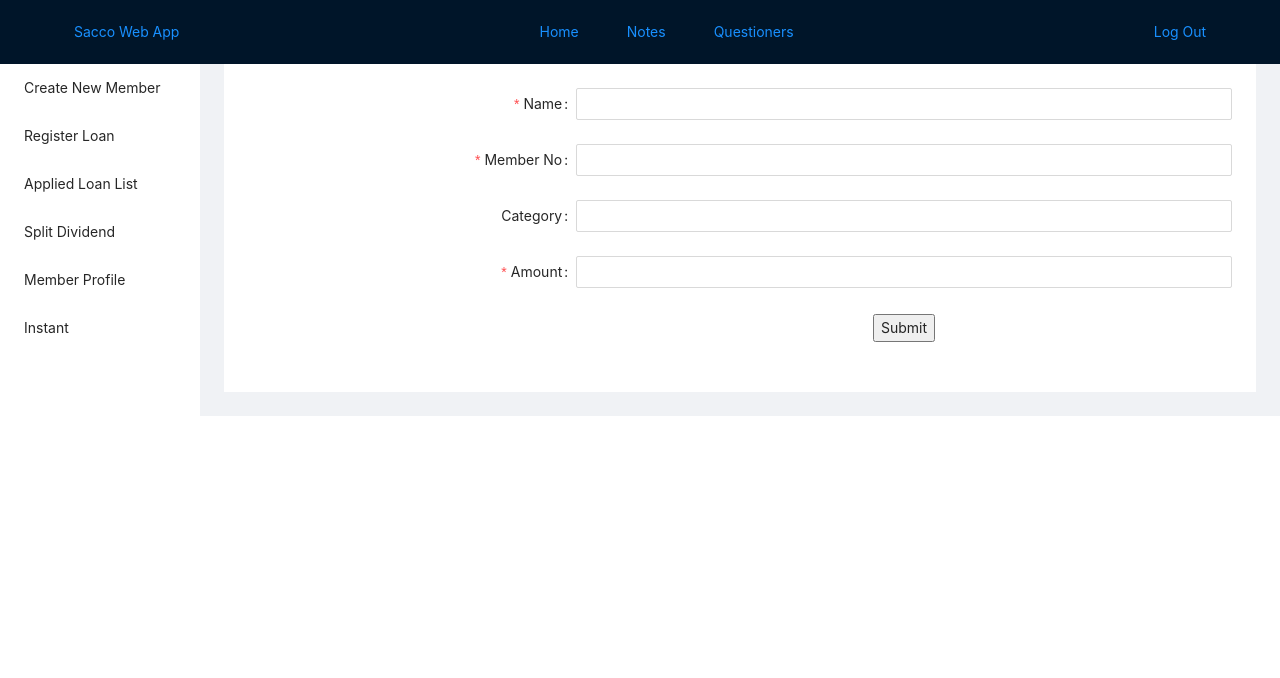
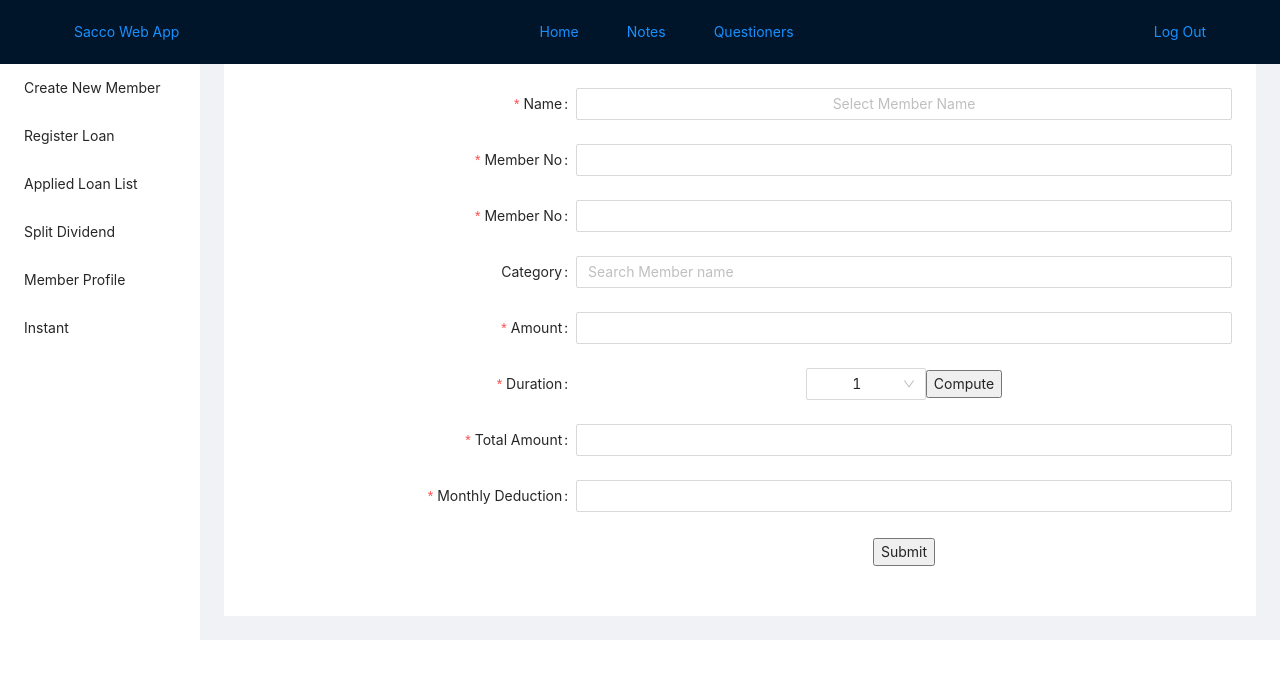
Before and after one commit to mbuguamary/Sacco-App, a React (Create React App) app: page /app/AddLoanForm in a window 1280 px wide. Shown: the top 678 px of the page. Built offline with nearby package versions, Linux system fonts and the light colour scheme.

Commit message:
added new columns

```diff
--- a/src/Components/Loans/AddLoanForm.js
+++ b/src/Components/Loans/AddLoanForm.js
@@ -1,6 +1,9 @@
-import { Form, Input, InputNumber } from 'antd';
+import { Form, Input, InputNumber,Spin, Select, Space,AutoComplete} from 'antd';
 import { useState } from 'react';
 import React from 'react';
+import debounce from 'lodash/debounce';
+import { useMemo, useRef } from 'react';
+import {FaSearch} from  "react-icons/fa";
 const layout = {
   labelCol: {
     span: 8,
@@ -9,6 +12,51 @@ const layout = {
     span: 16,
   },
 };
+
+function DebounceSelect({ fetchOptions, debounceTimeout = 800, ...props }) {
+  const [fetching, setFetching] = useState(false);
+  const [options, setOptions] = useState([]);
+  const fetchRef = useRef(0);
+  const debounceFetcher = useMemo(() => {
+    const loadOptions = (value) => {
+      fetchRef.current += 1;
+      const fetchId = fetchRef.current;
+      setOptions([]);
+      setFetching(true);
+      fetchOptions(value).then((newOptions) => {
+        if (fetchId !== fetchRef.current) {
+          // for fetch callback order
+          return;
+        }
+        setOptions(newOptions);
+        setFetching(false);
+      });
+    };
+    return debounce(loadOptions, debounceTimeout);
+  }, [fetchOptions, debounceTimeout]);
+  return (
+    <Select
+      labelInValue
+      filterOption={false}
+      onSearch={debounceFetcher}
+      notFoundContent={fetching ? <Spin size="small" /> : null}
+      {...props}
+      options={options}
+    />
+  );
+}
+async function fetchUserList(username) {
+  console.log('fetching user', username);
+  return fetch('https://randomuser.me/api/?results=5')
+    .then((response) => response.json())
+    .then((body) =>
+      body.results.map((user) => ({
+        label: `${user.name.first} ${user.name.last}`,
+        value: user.login.username,
+      })),
+    );
+}
+
 /* eslint-disable no-template-curly-in-string */
 
 const validateMessages = {
@@ -19,22 +67,43 @@ const validateMessages = {
   },
 };
 /* eslint-enable no-template-curly-in-string */
+const handleChange = (value) => {
+  console.log(`selected ${value}`);
+};
+const AddLoanForm = () => {
 
-const AddLoanForm = () => {
+  const [total,setTotal] =useState(0)
+  const [value, setValue] = useState([]);
   const onFinish = (values) => {
     console.log(values);
   };
   const [form] = Form.useForm();
-  const [formData,setFormData] = useState({});
-  const [loan,setLoan] = useState({});
-  function handleChange(e){
-    setFormData({...FormData, [e.target.name]:[e.target.value]})
+
+
+
+  const getIntrest = (e) =>{
+    e.preventDefault();
+    let currentAmount=document.querySelector('#amount').value
+    let totalInterest=0;
+    if (currentAmount<=5000){
+     totalInterest = 500;
+    }else{
+      totalInterest = parseInt(currentAmount)*0.1;
+    }
+
+     let totalAmount = parseInt(currentAmount)+totalInterest;
+     let months = document.getElementById('months').value
+     let deduction =totalAmount/parseInt(months)
+    document.querySelector('#totalamount').value=totalAmount;
+    document.querySelector('#totalded').value=deduction;
+    setTotal(totalAmount)
+    console.log(totalAmount);
   }
 
   function handleSubmit(e){
     //e.preventDefault();
     console.log(e, " is the data")
-    fetch("http://localhost:8001/loandetails",
+    fetch("http://localhost:8080/api/v1/loan",
     {
       method:'POST',
       headers: {
@@ -44,9 +113,13 @@ const AddLoanForm = () => {
       body: JSON.stringify(e)
 
     })
-    .then(res => res.json())
-    .then (data => {alert('Data submitted successfully')
-   } )
+    .then((r) => {
+      if (r.ok) {
+        alert("Registration Successfull")
+
+        // r.json().then((user) => setUser(user));
+      }
+    });
 
       form.resetFields();
 
@@ -58,7 +131,7 @@ const AddLoanForm = () => {
   return (
     <Form  form={form} {...layout} name="nest-messages" onFinish={handleSubmit} validateMessages={validateMessages} onSubmit={handleSubmit}>
       <Form.Item
-        name="member"
+        name="name"
         label="Name"
         rules={[
           {
@@ -66,10 +139,26 @@ const AddLoanForm = () => {
           },
         ]}
       >
-        <Input  onChange={handleChange} />
+       <DebounceSelect
+      mode="multiple"
+      value={value}
+      placeholder="Select Member Name"
+      fetchOptions={fetchUserList}
+      onChange={(newValue) => {
+        setValue(newValue);
+      }}
+      style={{
+        width: '100%',
+      }}
+    />
+
+
+
+
       </Form.Item>
+
       <Form.Item
-        name="memberno"
+        name="member_no"
         label="Member No"
         rules={[
           {
@@ -77,11 +166,24 @@ const AddLoanForm = () => {
           },
         ]}
       >
-        <Input  onChange={handleChange} />
+
+        <Input  />
+
+      </Form.Item>
+      <Form.Item
+        name="member_no"
+        label="Member No"
+        rules={[
+          {
+            required: true,
+          },
+        ]}
+      >
+        <Input   />
       </Form.Item>
 
       <Form.Item name="category" label="Category">
-        <Input  onChange={handleChange}/>
+        <Input placeholder='Search Member name' />
       </Form.Item>
       <Form.Item
         name="amount"
@@ -93,7 +195,75 @@ const AddLoanForm = () => {
         ]}
 
       >
-        <Input  onChange={handleChange}/>
+        <Input id='amount'  />
+      </Form.Item>
+
+
+      <Form.Item
+        name="duration"
+        label="Duration"
+        rules={[
+          {
+            required: true,
+          },
+        ]}
+
+      >
+     <Space wrap>
+    <Select
+    id='months'
+      defaultValue="1"
+      style={{
+        width: 120,
+      }}
+      onChange={handleChange}
+      options={[
+        {
+          value: '1',
+          label: '1',
+        },
+        {
+          value: '2',
+          label: '2',
+        },
+        {
+          value: '3',
+          label: '3',
+        },
+        {
+          value: '4',
+          label: '4',
+         // disabled: true,
+        },
+      ]}
+    />
+    </Space>
+    <button onClick={getIntrest}>Compute</button>
+      </Form.Item>
+
+      <Form.Item
+        name="totalamount"
+        label="Total Amount"
+        rules={[
+          {
+            required: true,
+          },
+        ]}
+
+      >
+        <Input  id='totalamount'  />
+      </Form.Item>
+      <Form.Item
+        name="mnthded"
+        label="Monthly Deduction"
+        rules={[
+          {
+            required: true,
+          },
+        ]}
+
+      >
+        <Input id='totalded' />
       </Form.Item>
 
       <Form.Item wrapperCol={{ ...layout.wrapperCol, offset: 8 }}>
```
